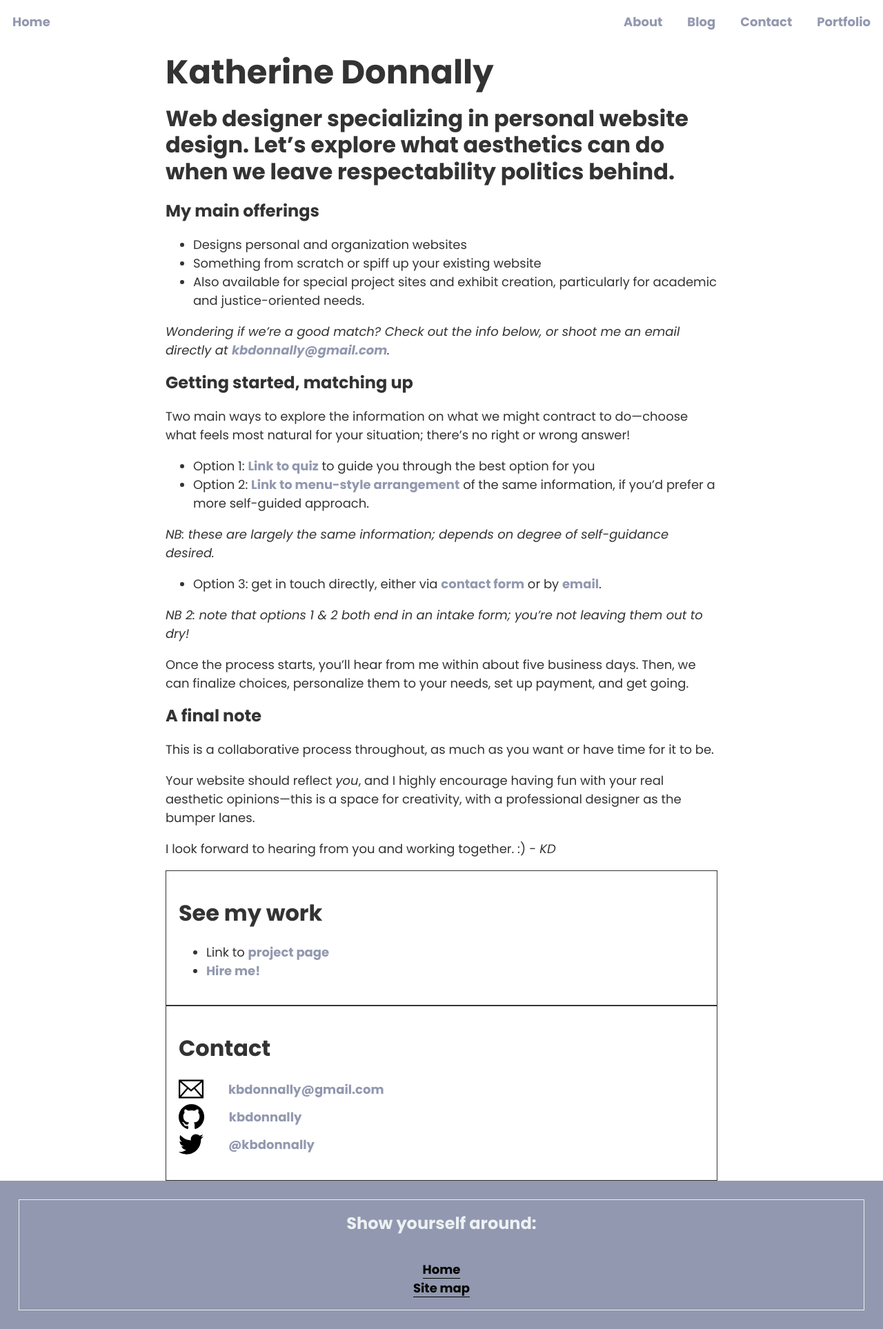
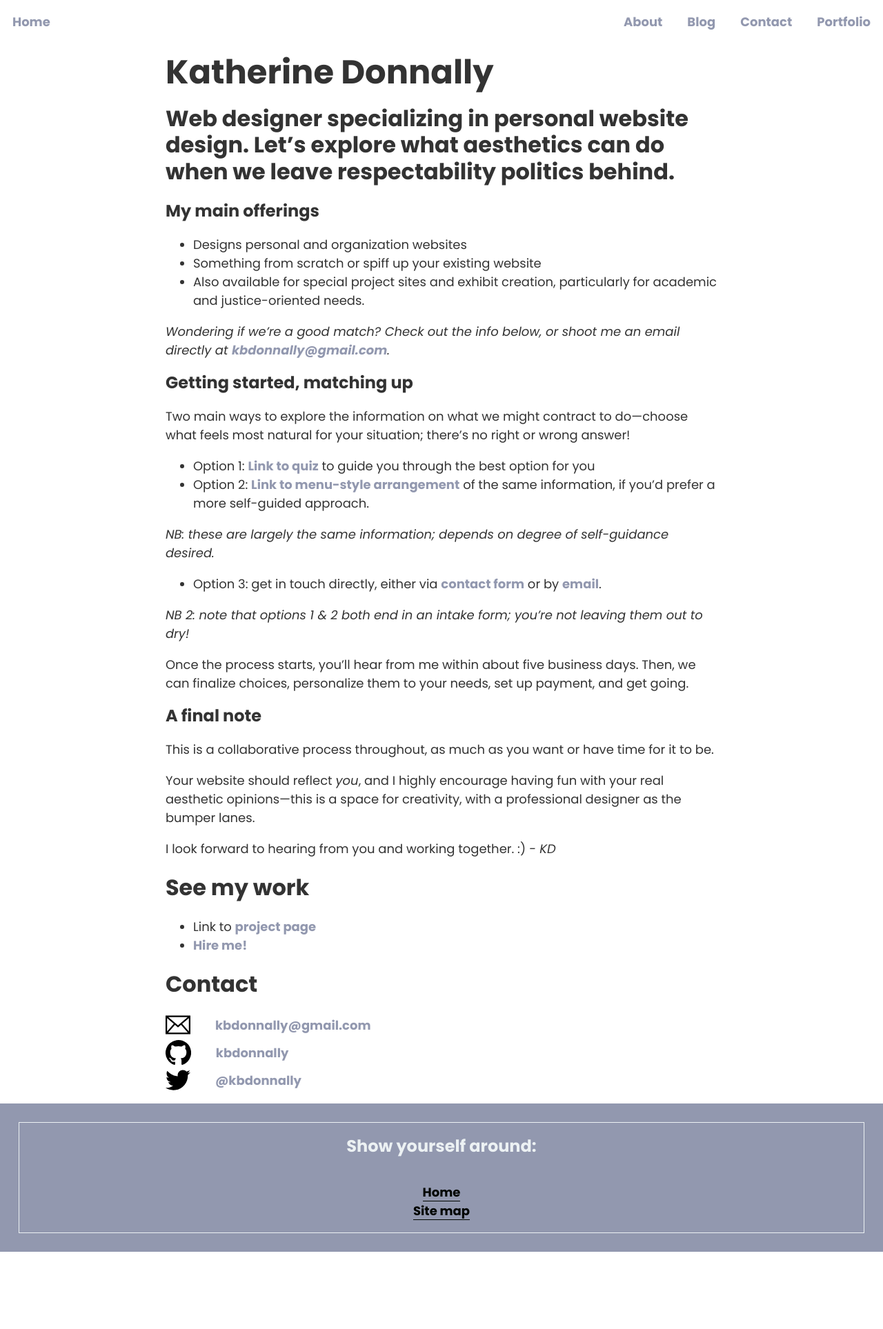
Before and after one commit to kbdonnally/katherinedoes.design, a Jekyll site: the page built from index.md, in a window 1280 px wide. Shown: the whole page at 69% size. Built offline with Jekyll 4.4.1, drawn with Linux system fonts in a browser that asks for light colours; some web fonts are replaced; our own code applies the rules of GitHub Pages for plain Markdown files; after the commit the page ends 1815 px from its top, so only the background shows below that.

Commit message:
Remove prelim styles that put a border around all homepage-1 items

```diff
--- a/assets/css/_sass/_pages/_home.scss
+++ b/assets/css/_sass/_pages/_home.scss
@@ -17,13 +17,6 @@
 						 'a a a a a a'
 						 'c c c c r r'
 						 'e e e e e e';
-}
-
-// grid items
-[class*='home__'] {
-	position: relative;
-	padding: 1em;
-	border: 1px solid $textgray;
 }
 
 /* Header: */
```
